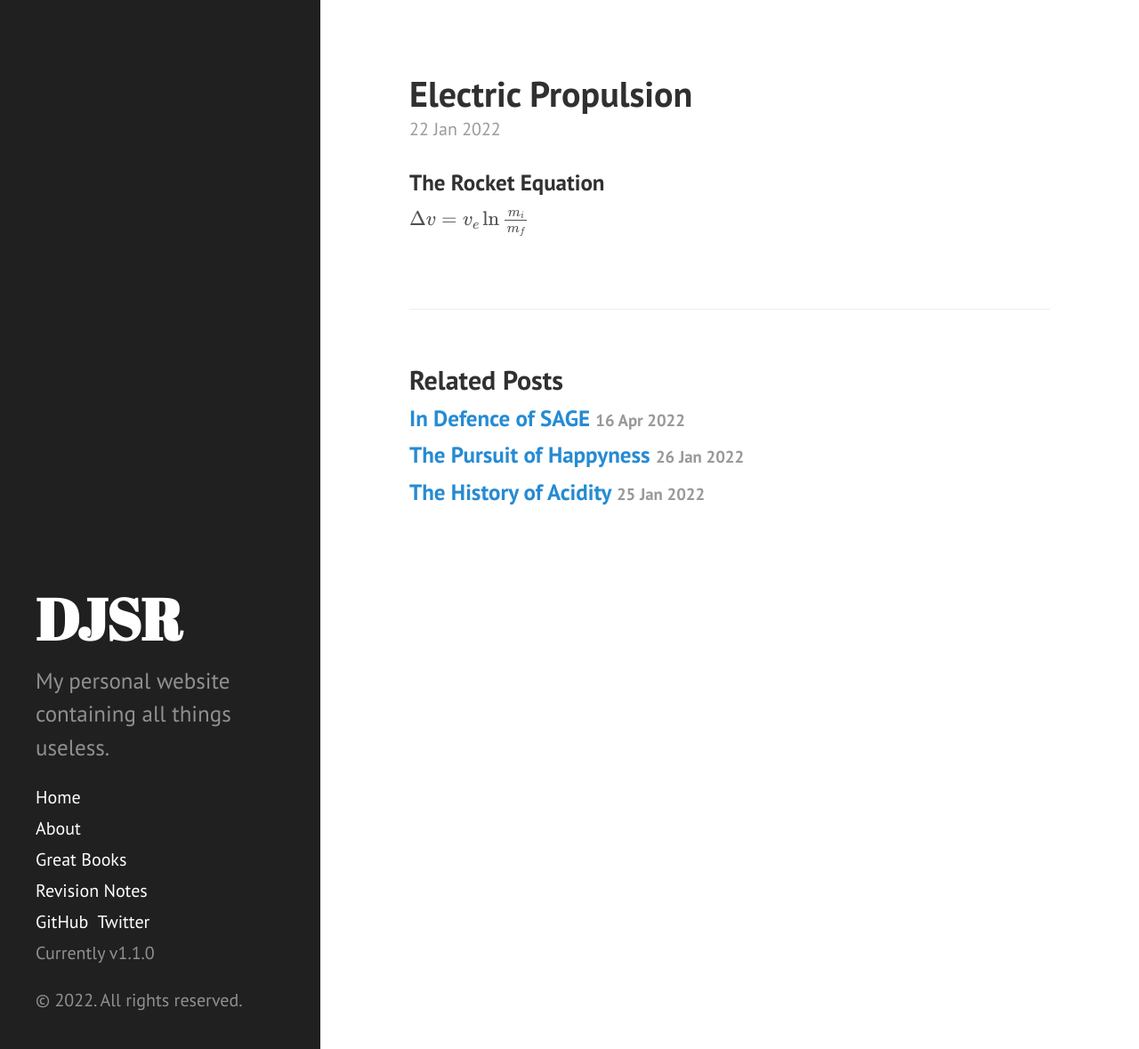
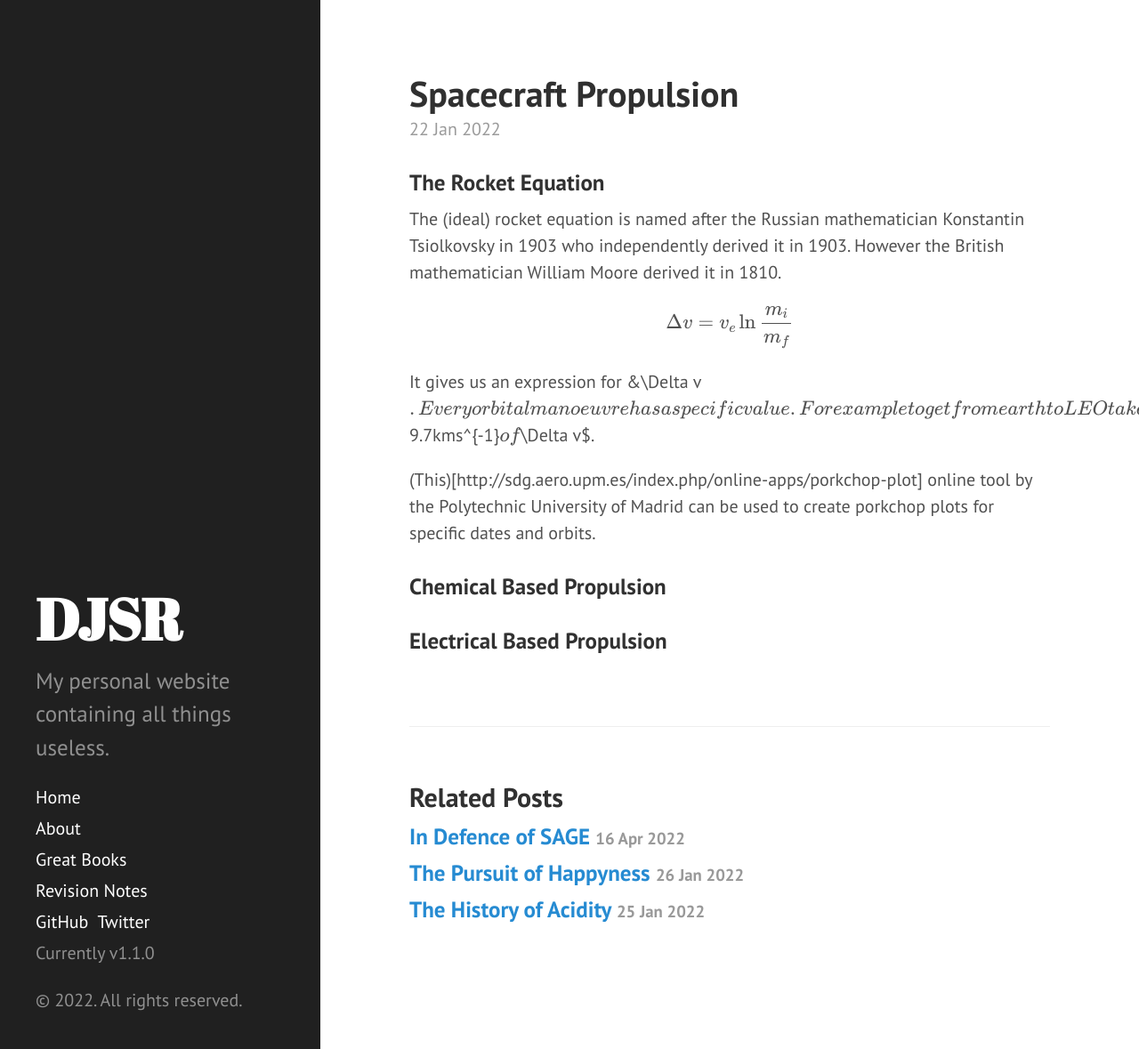
Before and after one commit to dansomrob/dansomrob.github.io, a Jekyll site: the page built from _posts/2022-01-22-space.md, in a window 1280 px wide and 1179 px high. Shown: the whole window at 89% size. Built offline with Jekyll 4.4.1, drawn with Linux system fonts in a browser that asks for light colours; formulas are drawn with MathJax 3.

Commit message:
Update 2022-01-22-space.md

```diff
--- a/_posts/2022-01-22-space.md
+++ b/_posts/2022-01-22-space.md
@@ -1,6 +1,16 @@
 ---
 layout: post
-title: Electric Propulsion
+title: Spacecraft Propulsion
 ---
 ### The Rocket Equation
+The (ideal) rocket equation is named after the Russian mathematician Konstantin Tsiolkovsky in 1903 who independently derived it in 1903. However the British mathematician William Moore derived it in 1810.
+
 $$\Delta v = v_e\ln{\frac{m_i}{m_f}}$$
+
+It gives us an expression for &\Delta v$. Every orbital manoeuvre has a specific value. For example to get from earth to LEO takes $9.7kms^{-1}$ of $\Delta v$.
+
+(This)[http://sdg.aero.upm.es/index.php/online-apps/porkchop-plot] online tool by the Polytechnic University of Madrid can be used to create porkchop plots for specific dates and orbits.
+
+### Chemical Based Propulsion
+
+### Electrical Based Propulsion
```
